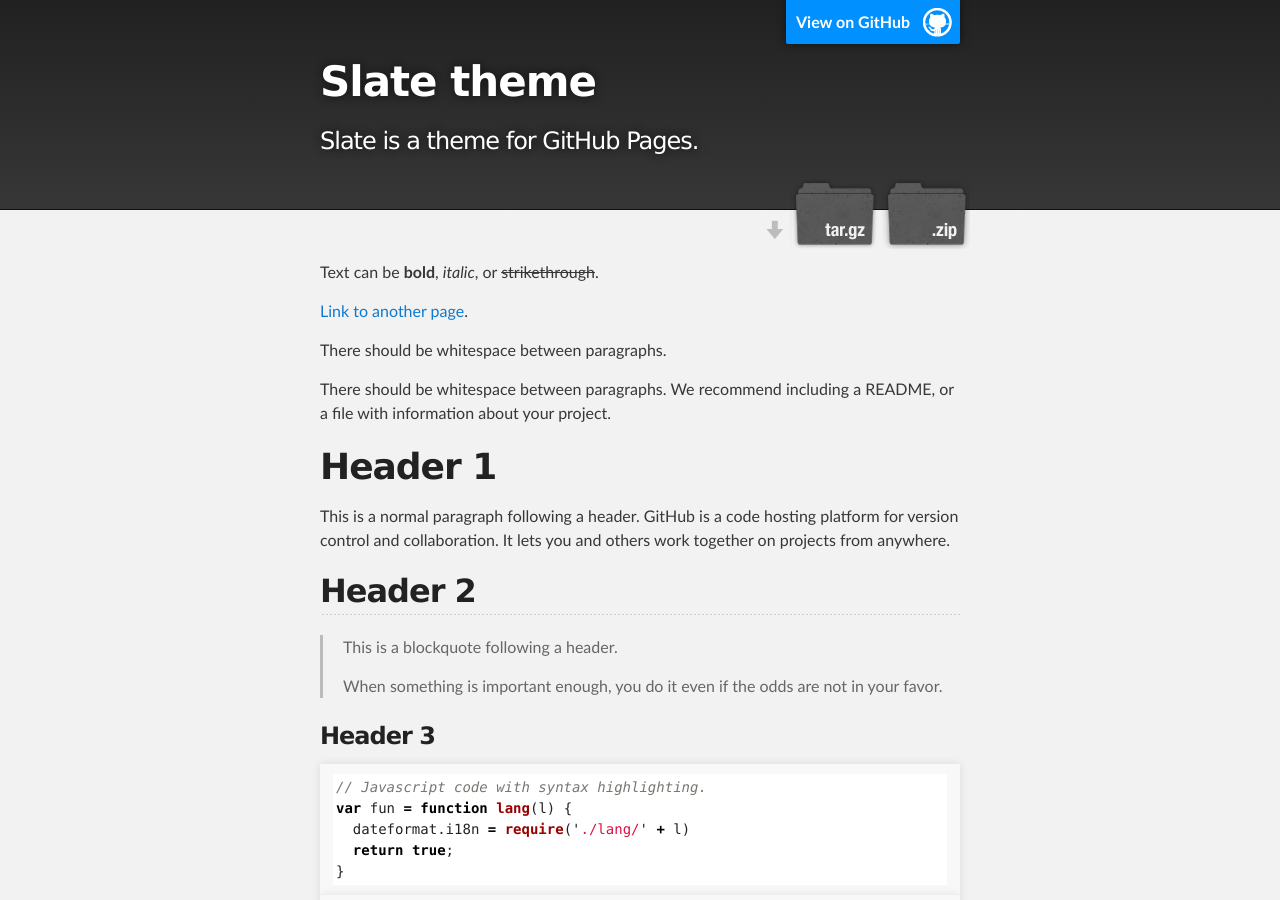
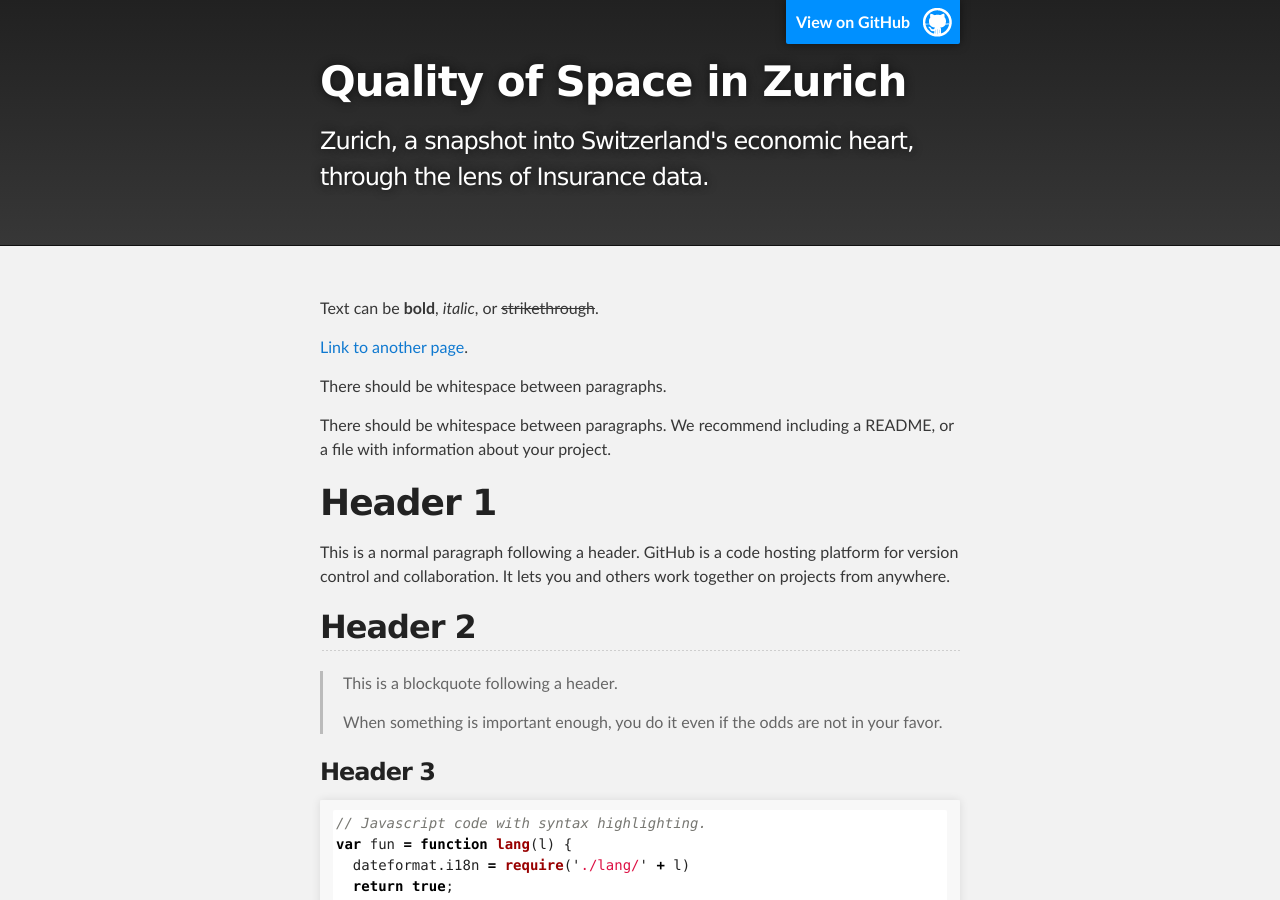
Before and after one commit to MLortki/ADA2018-Project-Quality-of-Space-AMG, a Jekyll site: the page built from index.md, in a window 1280 px wide and 900 px high. Built offline with Jekyll 4.4.1, drawn with Linux system fonts in a browser that asks for light colours; some of the changed text lies outside the part shown.

Commit message:
changed title

```diff
--- a/_config.yml
+++ b/_config.yml
@@ -1,5 +1,5 @@
-title: Slate theme
-description: Slate is a theme for GitHub Pages.
-show_downloads: true
+title: Quality of Space in Zurich
+description: Zurich, a snapshot into Switzerland's economic heart, through the lens of Insurance data.
+show_downloads: false
 google_analytics:
 theme: jekyll-theme-slate
```
